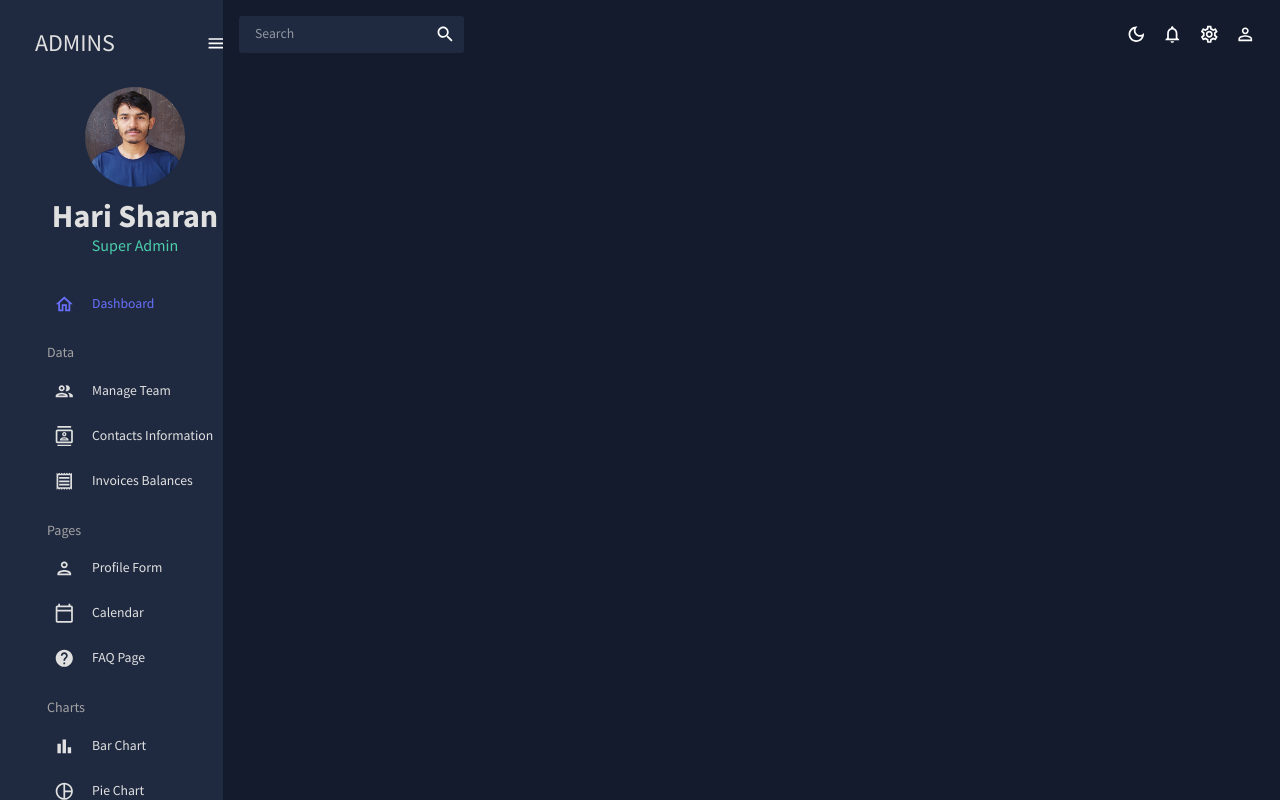
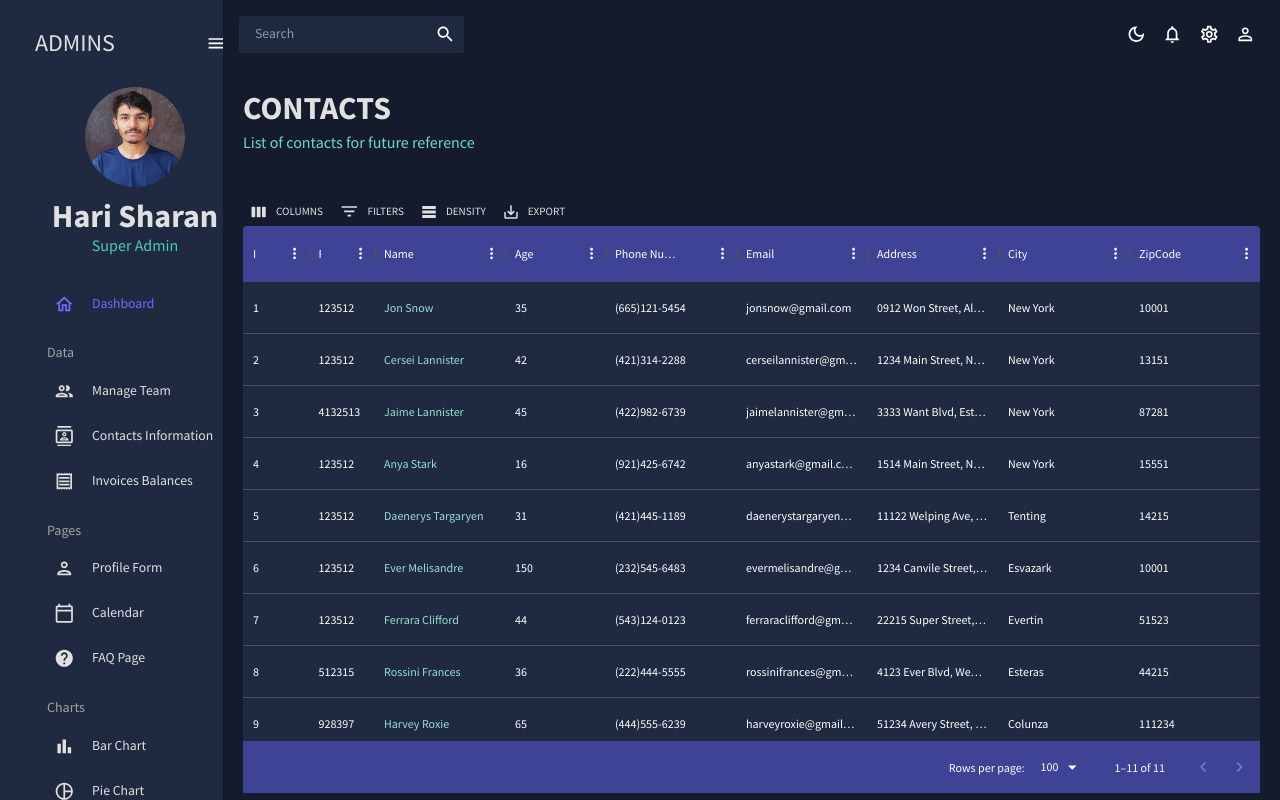
Before and after one commit to harisharanChaulagain/react-admin, a React (Create React App) app: page /contacts in a window 1280 px wide. Built offline with nearby package versions, Linux system fonts and the light colour scheme.

Commit message:
feat: contacts

```diff
--- a/src/App.js
+++ b/src/App.js
@@ -6,7 +6,7 @@
 import Dashboard from "./pages/dashboard";
 import Team from "./pages/team";
 // import Invoices from "./pages/invoices";
-// import Contacts from "./pages/contacts";
+import Contacts from "./pages/contacts";
 // import Bar from "./pages/bar";
 // import Form from "./pages/form";
 // import Line from "./pages/line";
@@ -28,8 +28,8 @@
             <Routes>
               <Route path="/" element={<Dashboard />} />
                <Route path="/team" element={<Team />} />
-              {/*<Route path="/contacts" element={<Contacts />} />
-              <Route path="/calendar" element={<Calendar />} />
+              <Route path="/contacts" element={<Contacts />} />
+              {/*<Route path="/calendar" element={<Calendar />} />
               <Route path="/invoice" element={<Invoices />} />
               <Route path="/line" element={<Line />} />
               <Route path="/bar" element={<Bar />} />
--- /dev/null
+++ b/src/pages/contacts/index.jsx
@@ -0,0 +1,102 @@
+import { Box } from "@mui/material";
+import { DataGrid, GridToolbar } from "@mui/x-data-grid";
+import { tokens } from "../../theme";
+import { mockDataContacts } from "../../data/mockData";
+import { Header } from "../../components/Header";
+import { useTheme } from "@mui/material";
+
+const Contacts = () => {
+  const theme = useTheme();
+  const colors = tokens(theme.palette.mode);
+
+  const columns = [
+    { field: "id", headerName: "ID", flex: 0.5 },
+    { field: "registrarId", headerName: "Registrar ID", flex: 0.5 },
+    {
+      field: "name",
+      headerName: "Name",
+      flex: 1,
+      cellClassName: "name-column--cell",
+    },
+    {
+      field: "age",
+      headerName: "Age",
+      type: "number",
+      headerAlign: "left",
+      align: "left",
+    },
+    {
+      field: "phone",
+      headerName: "Phone Number",
+      flex: 1,
+    },
+    {
+      field: "email",
+      headerName: "Email",
+      flex: 1,
+    },
+    {
+      field: "address",
+      headerName: "Address",
+      flex: 1,
+    },
+    {
+      field: "city",
+      headerName: "City",
+      flex: 1,
+    },
+    {
+      field: "zipCode",
+      headerName: "ZipCode",
+      flex: 1,
+    },
+  ];
+
+  return (
+    <Box m="20px">
+      <Header
+        title="CONTACTS"
+        subtitle="List of contacts for future reference"
+      />
+      <Box
+        m="40px 0 0 0"
+        height="75vh"
+        sx={{
+          "& .MuiDataGrid-root": {
+            border: "none",
+          },
+          "& .MuiDataGrid-cell": {
+            borderBottom: "none",
+          },
+          "& .name-column--cell": {
+            color: colors.greenAccent[300],
+          },
+          "& .MuiDataGrid-columnHeaders": {
+            backgroundColor: colors.blueAccent[700],
+            borderBottom: "none",
+          },
+          "& .MuiDataGrid-virtualScroller": {
+            backgroundColor: colors.primary[400],
+          },
+          "& .MuiDataGrid-footerContainer": {
+            borderTop: "none",
+            backgroundColor: colors.blueAccent[700],
+          },
+          "& .MuiCheckbox-root": {
+            color: `${colors.greenAccent[200]} !important`,
+          },
+          "& .MuiDataGrid-toolbarContainer .MuiButton-text": {
+            color: `${colors.grey[100]} !important`,
+          },
+        }}
+      >
+        <DataGrid
+          rows={mockDataContacts}
+          columns={columns}
+          components={{ Toolbar: GridToolbar }}
+        />
+      </Box>
+    </Box>
+  );
+};
+export default Contacts;
```
